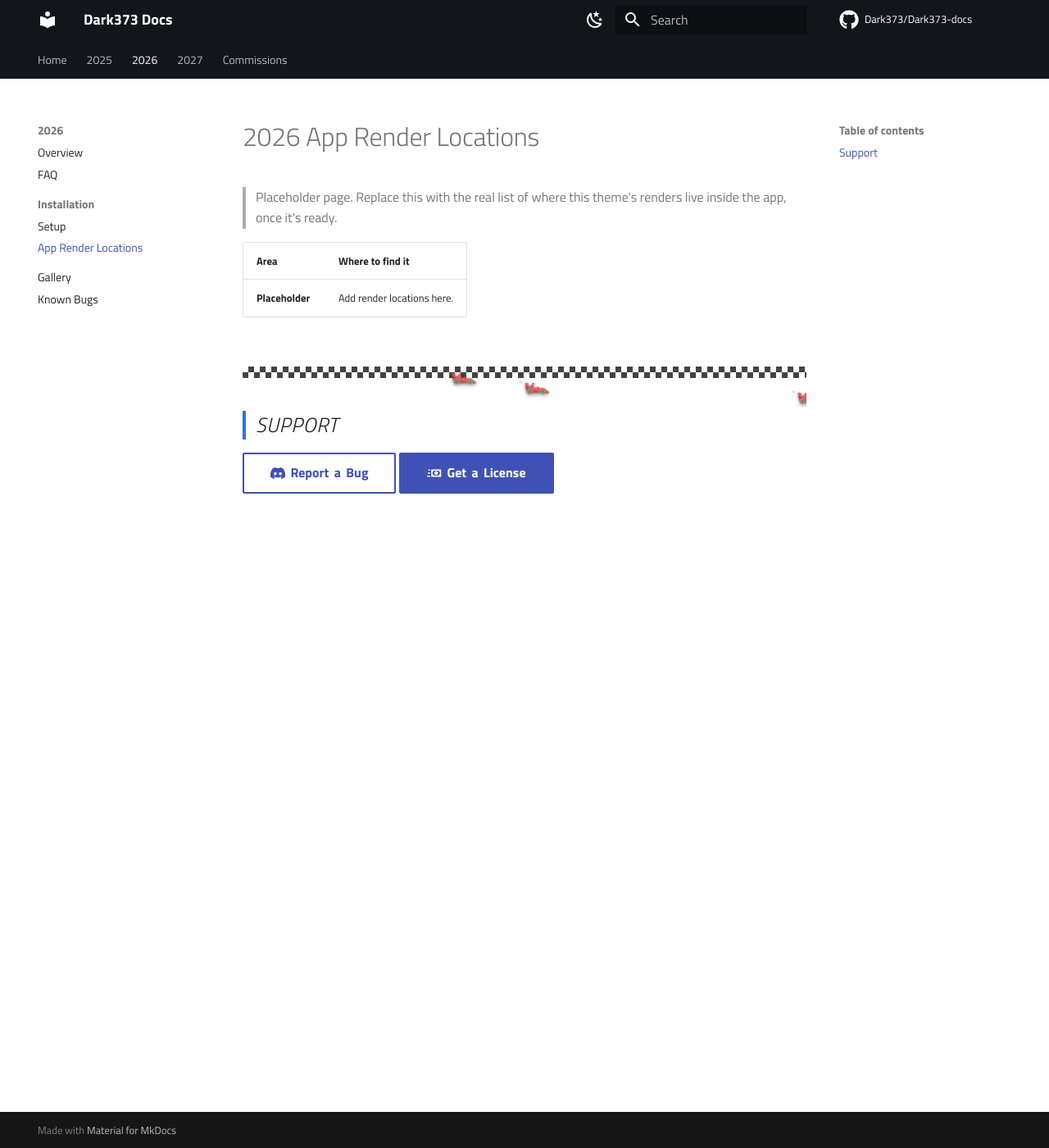
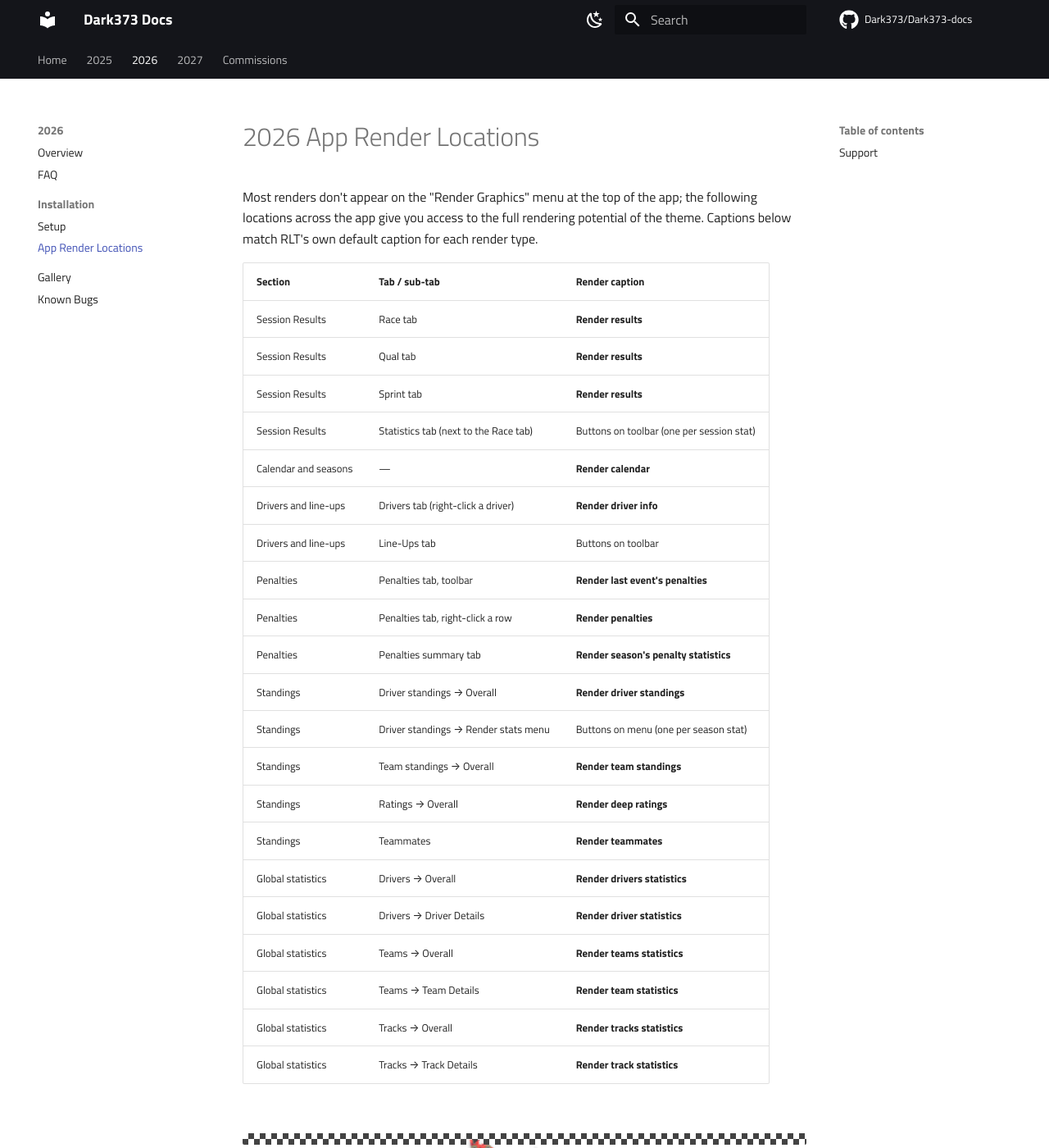
Before and after one commit to Dark373/Dark373-docs, an MkDocs documentation site: the page built from docs/project-1/app-render-locations.md, in a window 1280 px wide and 1400 px high. Shown: the whole window at 82% size. Built offline with MkDocs 1.6.1 and Material for MkDocs 9.7.7, drawn with Linux system fonts in a browser that asks for light colours; comment, search, counter and statistics services are not loaded.

Commit message:
Fix 2025 render-location table and add the 2026 one
- 2025 theme has no Global Statistics section in the app; removed
  those 6 rows from app-render-locations.md
- render-07 and render-38 in gallery.md were mislabeled as global
  team statistics; both are actually part of the team standings
  render (single-team infographic and head-to-head comparison)
- Populated project-1/app-render-locations.md with the same table,
  keeping the Global Statistics section since the 2026 theme does
  support it

```diff
--- a/docs/project-1/app-render-locations.md
+++ b/docs/project-1/app-render-locations.md
@@ -1,11 +1,33 @@
 # 2026 App Render Locations
 
-> Placeholder page. Replace this with the real list of where this theme's
-> renders live inside the app, once it's ready.
+Most renders don't appear on the "Render Graphics" menu at the top of the
+app; the following locations across the app give you access to the full
+rendering potential of the theme. Captions below match RLT's own default
+caption for each render type.
 
-| Area | Where to find it |
-| --- | --- |
-| **Placeholder** | Add render locations here. |
+| Section | Tab / sub-tab | Render caption |
+| --- | --- | --- |
+| Session Results | Race tab | **Render results** |
+| Session Results | Qual tab | **Render results** |
+| Session Results | Sprint tab | **Render results** |
+| Session Results | Statistics tab (next to the Race tab) | Buttons on toolbar (one per session stat) |
+| Calendar and seasons | — | **Render calendar** |
+| Drivers and line-ups | Drivers tab (right-click a driver) | **Render driver info** |
+| Drivers and line-ups | Line-Ups tab | Buttons on toolbar |
+| Penalties | Penalties tab, toolbar | **Render last event's penalties** |
+| Penalties | Penalties tab, right-click a row | **Render penalties** |
+| Penalties | Penalties summary tab | **Render season's penalty statistics** |
+| Standings | Driver standings → Overall | **Render driver standings** |
+| Standings | Driver standings → Render stats menu | Buttons on menu (one per season stat) |
+| Standings | Team standings → Overall | **Render team standings** |
+| Standings | Ratings → Overall | **Render deep ratings** |
+| Standings | Teammates | **Render teammates** |
+| Global statistics | Drivers → Overall | **Render drivers statistics** |
+| Global statistics | Drivers → Driver Details | **Render driver statistics** |
+| Global statistics | Teams → Overall | **Render teams statistics** |
+| Global statistics | Teams → Team Details | **Render team statistics** |
+| Global statistics | Tracks → Overall | **Render tracks statistics** |
+| Global statistics | Tracks → Track Details | **Render track statistics** |
 
 <div class="checker-divider"></div>
 
```
Also changed, not shown: docs/f1-2025-theme/app-render-locations.md (+0 -6 lines), docs/f1-2025-theme/gallery.md (+2 -2 lines).
